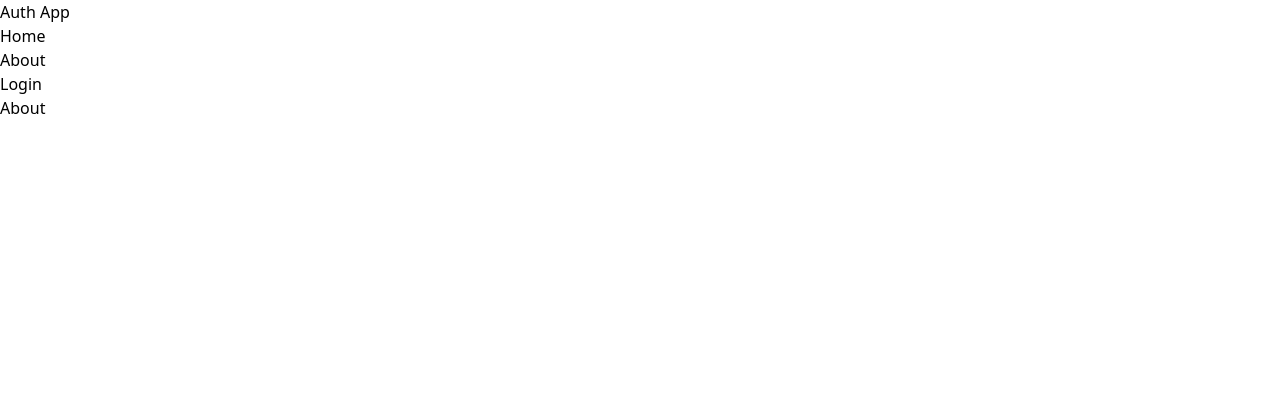
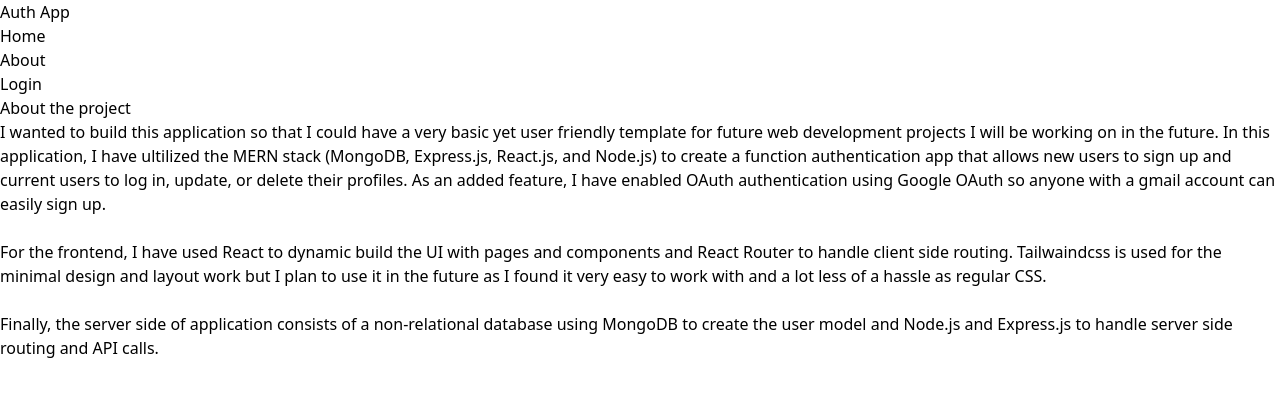
Before and after one commit to zreggert/mern-authapp-template, a React (Vite) app in the folder client/: page /about in a window 1280 px wide. Shown: the top 396 px of the page. Built offline with nearby package versions, Linux system fonts and the light colour scheme; no server answers.

Commit message:
had some information to home and about pages

```diff
--- a/client/src/pages/About.jsx
+++ b/client/src/pages/About.jsx
@@ -1,10 +1,18 @@
-// eslint-disable-next-line no-unused-vars
-import React from 'react'
-
-function About() {
+export default function About() {
   return (
-    <div>About</div>
+    <div className='px-4 py-12 max-w-2xl mx-auto'>
+      <h1 className='text-3xl font-bold  mb-4 text-slate-800'>About the project</h1>
+      <p className='mb-4 text-slate-700'>
+        I wanted to build this application so that I could have a very basic yet user friendly template for future web development projects I will be working on in the future. In this application, I have ultilized the MERN stack (MongoDB, Express.js, React.js, and Node.js) to create a function authentication app that allows new users to sign up and current users to log in, update, or delete their profiles. As an added feature, I have enabled OAuth authentication using Google OAuth so anyone with a gmail account can easily sign up.
+      </p>
+      <br />
+      <p className='mb-4 text-slate-700'>
+        For the frontend, I have used React to dynamic build the UI with pages and components and React Router to handle client side routing. Tailwaindcss is used for the minimal design and layout work but I plan to use it in the future as I found it very easy to work with and a lot less of a hassle as regular CSS.
+      </p>
+      <br />
+      <p className='mb-4 text-slate-700'>
+        Finally, the server side of application consists of a non-relational database using MongoDB to create the user model and Node.js and Express.js to handle server side routing and API calls.
+      </p>
+    </div>
   )
 }
-
-export default About
--- a/client/src/pages/Home.jsx
+++ b/client/src/pages/Home.jsx
@@ -1,10 +1,14 @@
-// eslint-disable-next-line no-unused-vars
-import React from 'react'
-
-function Home() {
+export default function Home() {
   return (
-    <div>Home</div>
+    <div className='center px-4 py-12 max-w-2xl mx-auto'>
+      <h1 className='text-3xl font-bold  mb-4 text-slate-800'>Welcome to my Full Stack React Authentication Application</h1>
+      <p className='mb-4 text-slate-700'>
+        A template for future applications and projects
+      </p>
+      <br />
+      <p className='mb-4 text-slate-700'>
+        Check out the About section for more info
+      </p>
+    </div>
   )
 }
-
-export default Home
```
